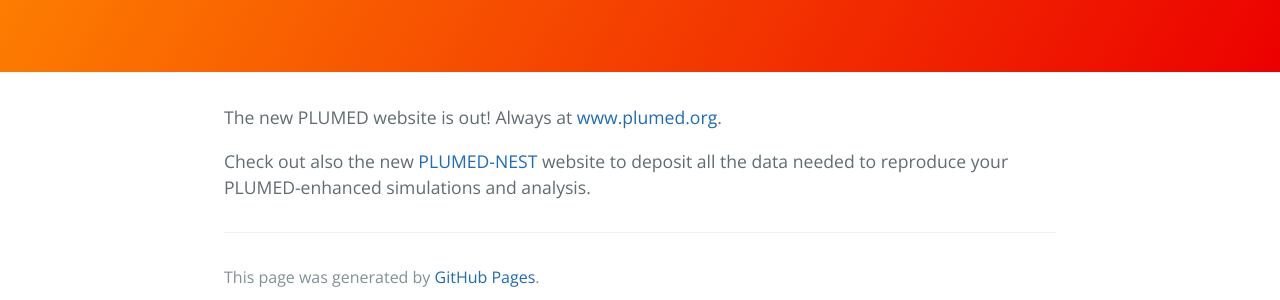
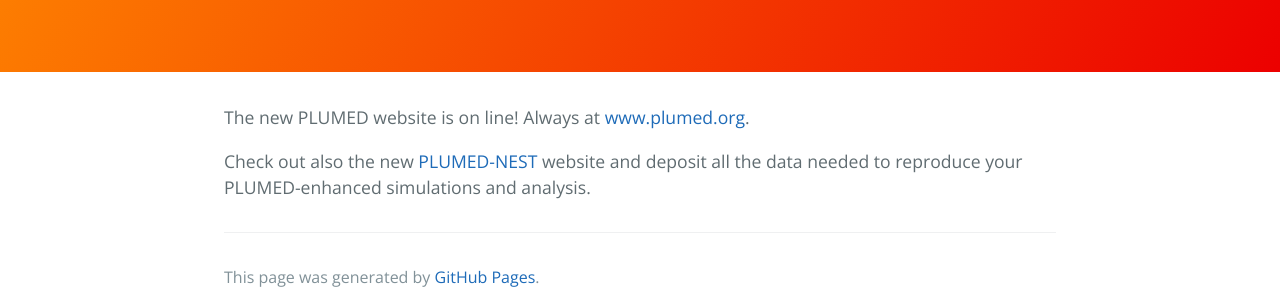
Before and after one commit to plumed/plumed.github.io, a Jekyll site: the page built from _posts/2019-04-08-new-site.md, in a window 1280 px wide. Shown: the part 311-611 px from the top of the page. Built offline with Jekyll 4.4.1, drawn with Linux system fonts in a browser that asks for light colours; our own code applies the rules of GitHub Pages for plain Markdown files; the repository's description, which GitHub fills in, is left out.

Commit message:
Update 2019-04-08-new-site.md
fix

```diff
--- a/_posts/2019-04-08-new-site.md
+++ b/_posts/2019-04-08-new-site.md
@@ -1,4 +1,4 @@
-The new PLUMED website is out! Always at [www.plumed.org](http://www.plumed.org).
+The new PLUMED website is on line! Always at [www.plumed.org](http://www.plumed.org).
 
-Check out also the new [PLUMED-NEST](http://www.plumed-nest.org) website to deposit all
+Check out also the new [PLUMED-NEST](http://www.plumed-nest.org) website and deposit all
 the data needed to reproduce your PLUMED-enhanced simulations and analysis.
```
